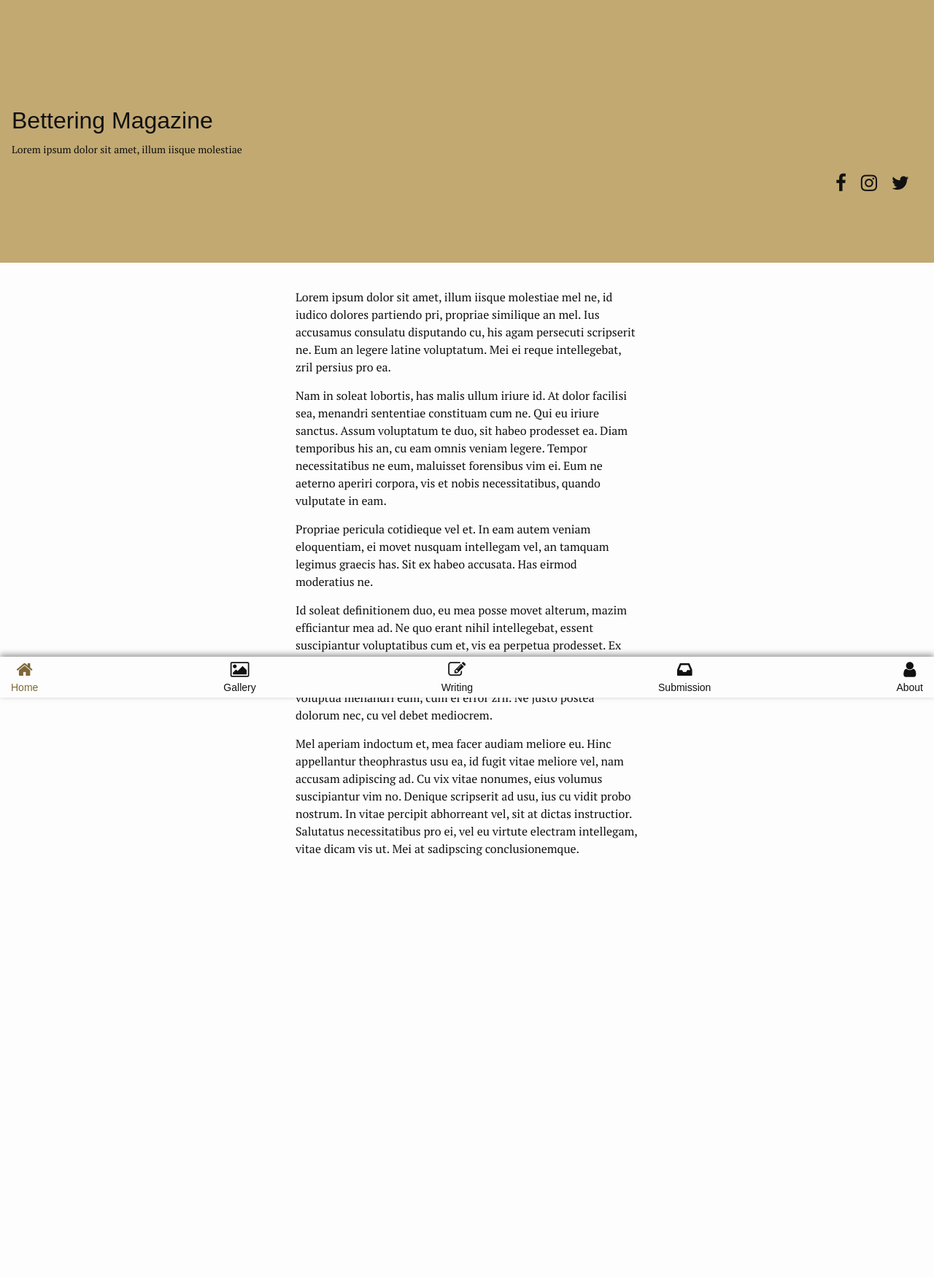
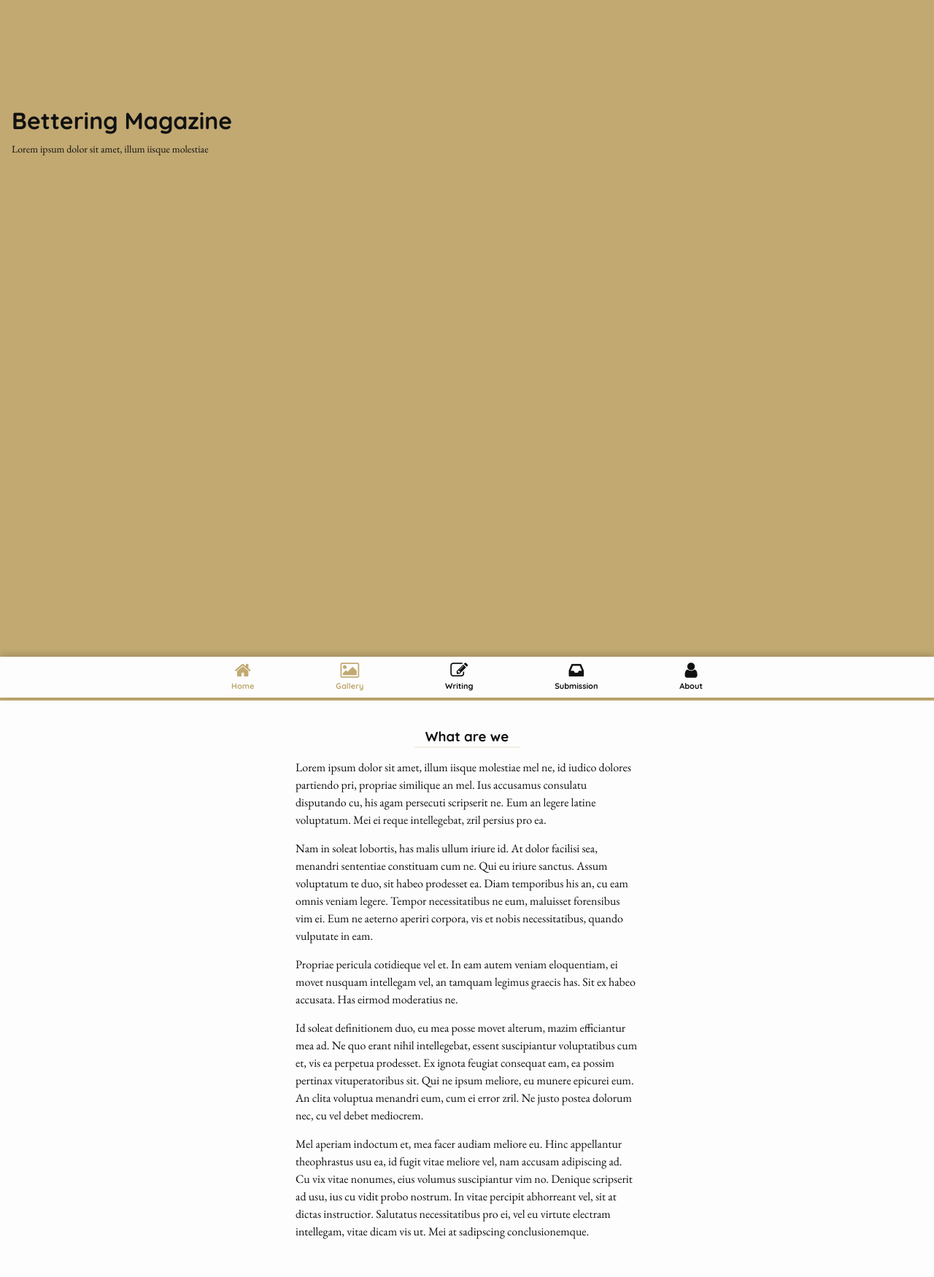
Before and after one commit to betteringmag/betteringmag.github.io, a Jekyll site: the page built from index.html, in a window 1280 px wide. Shown: the whole page at 73% size. Built offline with Jekyll 4.4.1, drawn with Linux system fonts in a browser that asks for light colours; nearby versions of some CDN libraries; some web fonts are replaced; before the commit the page ends 1205 px from its top, so only the background shows below that.

Commit message:
Some small changes

```diff
--- a/_includes/navbar.html
+++ b/_includes/navbar.html
@@ -1,9 +1,19 @@
 <nav class="js-navbar nav-bar">
 	<ul class="nav-bar__tabs">
-		<li class="nav-bar__elem nav-bar__elem--active"><i class="fa fa-home"></i><p>Home</p></li>
-		<li class="nav-bar__elem"><i class="fa fa-image"></i><p>Gallery</p></li>
-		<li class="nav-bar__elem"><i class="fa fa-pencil-square-o"></i><p>Writing</p></li>
-		<li class="nav-bar__elem"><i class="fa fa-inbox"></i><p>Submission</p></li>
-		<li class="nav-bar__elem"><i class="fa fa-user"></i><p>About</p></li>
+		<li class="nav-bar__elem nav-bar__elem--active">
+			<a href="{{ "/index.html" | prepend: site.baseurl }}"><i class="fa fa-home"></i><p>Home</p></a>
+		</li>
+		<li class="nav-bar__elem">
+			<a href="{{ "/gallery/index.html" | prepend: site.baseurl }}"><i class="fa fa-image"></i><p>Gallery</p></a>
+		</li>
+		<li class="nav-bar__elem">
+			<i class="fa fa-pencil-square-o"></i><p>Writing</p>
+		</li>
+		<li class="nav-bar__elem">
+			<i class="fa fa-inbox"></i><p>Submission</p>
+		</li>
+		<li class="nav-bar__elem">
+			<i class="fa fa-user"></i><p>About</p>
+		</li>
 	</ul>
 </nav>
--- a/_sass/_components.scss
+++ b/_sass/_components.scss
@@ -4,3 +4,12 @@
 	margin: 20px auto;
 	padding: 15px;
 }
+
+.intro {
+
+	h3 {
+		font-family: $heading-font-family;
+		text-align: center;
+		border-bottom: 2px solid lighten($brand-color, 32%);
+	}
+}
--- a/_sass/_jumbotron.scss
+++ b/_sass/_jumbotron.scss
@@ -1,14 +1,13 @@
 .jumbotron {
 	position: relative;
 	width: 100%;
-	height: 40vh;
+	height: 75vw;
 	background-color: $brand-color;
 	padding: 16px;
 }
 
 .jumbotron__h2 {
-	font-family: "Muli", sans-serif;
-	font-weight: 500;
+	font-family: $heading-font-family;
 	font-size: 32px;
 	margin-top: 10%;
 	margin-bottom: 5px;
@@ -19,12 +18,15 @@
 }
 
 .jumbotron__social {
-	float: right;
+	position: absolute;
+	right: 10px;
+	bottom: 10px;
 	margin-right: 10px;
+	margin-bottom: 10px;
 
 	i {
 		margin: 8px;
-		font-size: 26px;
+		font-size: 22px;
 	}
 
 }
--- a/_sass/_navbar.scss
+++ b/_sass/_navbar.scss
@@ -8,18 +8,25 @@ $active-color: darken($brand-color, 25%);
 	bottom: 0;
 	left: 0;
 	background-color: inherit;
-	box-shadow: 0px -3px 8px rgba(0, 0, 0, 0.4);
+	box-shadow: 0px -2px 10px rgba(0, 0, 0, 0.2);
+	will-change: transform;
 }
 
 .nav-bar__tabs {
+	position: relative;
+	width: 100%;
+	max-width: 670px;
+	margin: 0 auto;
 	list-style: none;
-	margin: 0;
 	display: flex;
 	align-items: center;
 	justify-content: space-between;
-	padding: 5px 15px;
-	font-family: "Muli", Arial, sans-serif;
-	font-size: 14px;
+	padding-top: 6px;
+	padding-bottom: 10px;
+	padding-left: 12px;
+	padding-right: 12px;
+	font-family: $heading-font-family;
+	font-size: 11px;
 }
 
 .nav-bar__elem {
--- a/css/main.scss
+++ b/css/main.scss
@@ -6,7 +6,8 @@
 
 
 // Our variables
-$base-font-family: "PT Serif", "Times New Roman", serif;
+$base-font-family: "EB Garamond", "Times New Roman", serif;
+$heading-font-family: "Quicksand", "Helvetica", sans-serif;
 $base-font-size:   16px;
 $base-font-weight: 400;
 $small-font-size:  $base-font-size * 0.875;
@@ -45,17 +46,15 @@ $on-laptop:        800px;
     box-sizing: border-box;
 }
 
-body {
-    height: 100vh;
-}
-
 // Import partials from `sass_dir` (defaults to `_sass`)
 @import
+        "https://fonts.googleapis.com/css?family=Quicksand:700|EB+Garamond",
         "https://maxcdn.bootstrapcdn.com/font-awesome/4.6.2/css/font-awesome.min.css",
         "grid",
         "base",
         "layout",
         "components",
         "jumbotron",
-        "navbar"
+        "navbar",
+        "imageGallery"
 ;
--- a/index.html
+++ b/index.html
@@ -11,7 +11,6 @@
 		<title>{{ site.title }}</title>
 		<meta name="description" content="{{ site.description }}">
 		<link rel="stylesheet" href="{{ "/css/main.css" | prepend: site.baseurl }}">
-		<link href='https://fonts.googleapis.com/css?family=Stoke|PT+Serif' rel='stylesheet' type='text/css'>
 		<link rel="canonical" href={{ site.url }}>
 	</head>
 
@@ -29,10 +28,15 @@
 
 		<div class="container">
 			<div class="grid">
-				<div class="grid__col grid__col--12-of-12">
-					<p>
+				<div class="intro">
+					<div class="grid__col grid__col--4-of-12 grid__col--push-4-of-12">
+						<h3>What are we</h3>
+					</div>
+					<p class="grid__col grid__col--12-of-12">
 						Lorem ipsum dolor sit amet, illum iisque molestiae mel ne, id iudico dolores partiendo pri, propriae similique an mel. Ius accusamus consulatu disputando cu, his agam persecuti scripserit ne. Eum an legere latine voluptatum. Mei ei reque intellegebat, zril persius pro ea.
 					</p>
+				</div>
+				<div class="grid__col grid__col--12-of-12">
 					<p>
 						Nam in soleat lobortis, has malis ullum iriure id. At dolor facilisi sea, menandri sententiae constituam cum ne. Qui eu iriure sanctus. Assum voluptatum te duo, sit habeo prodesset ea. Diam temporibus his an, cu eam omnis veniam legere. Tempor necessitatibus ne eum, maluisset forensibus vim ei. Eum ne aeterno aperiri corpora, vis et nobis necessitatibus, quando vulputate in eam.
 					</p>
```
